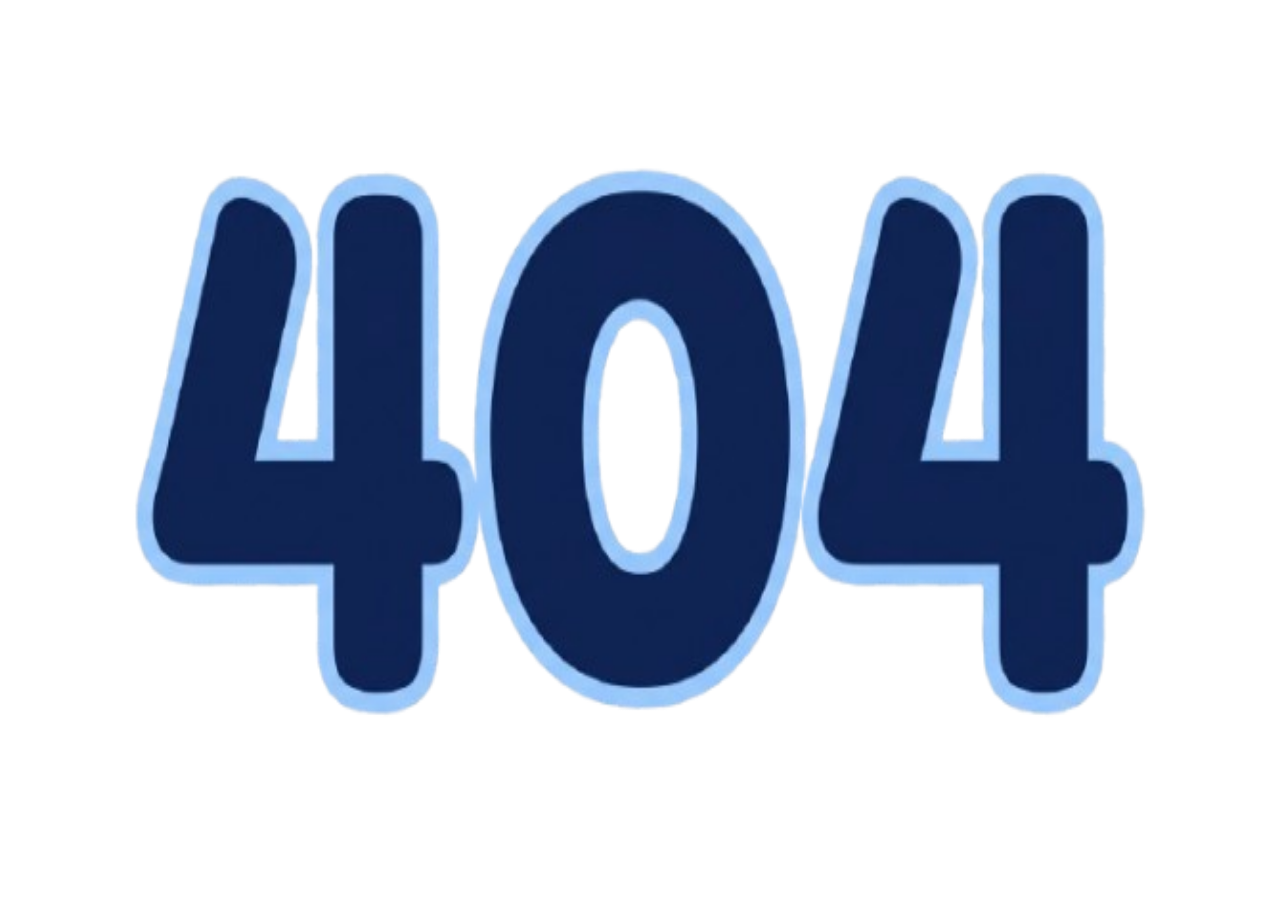
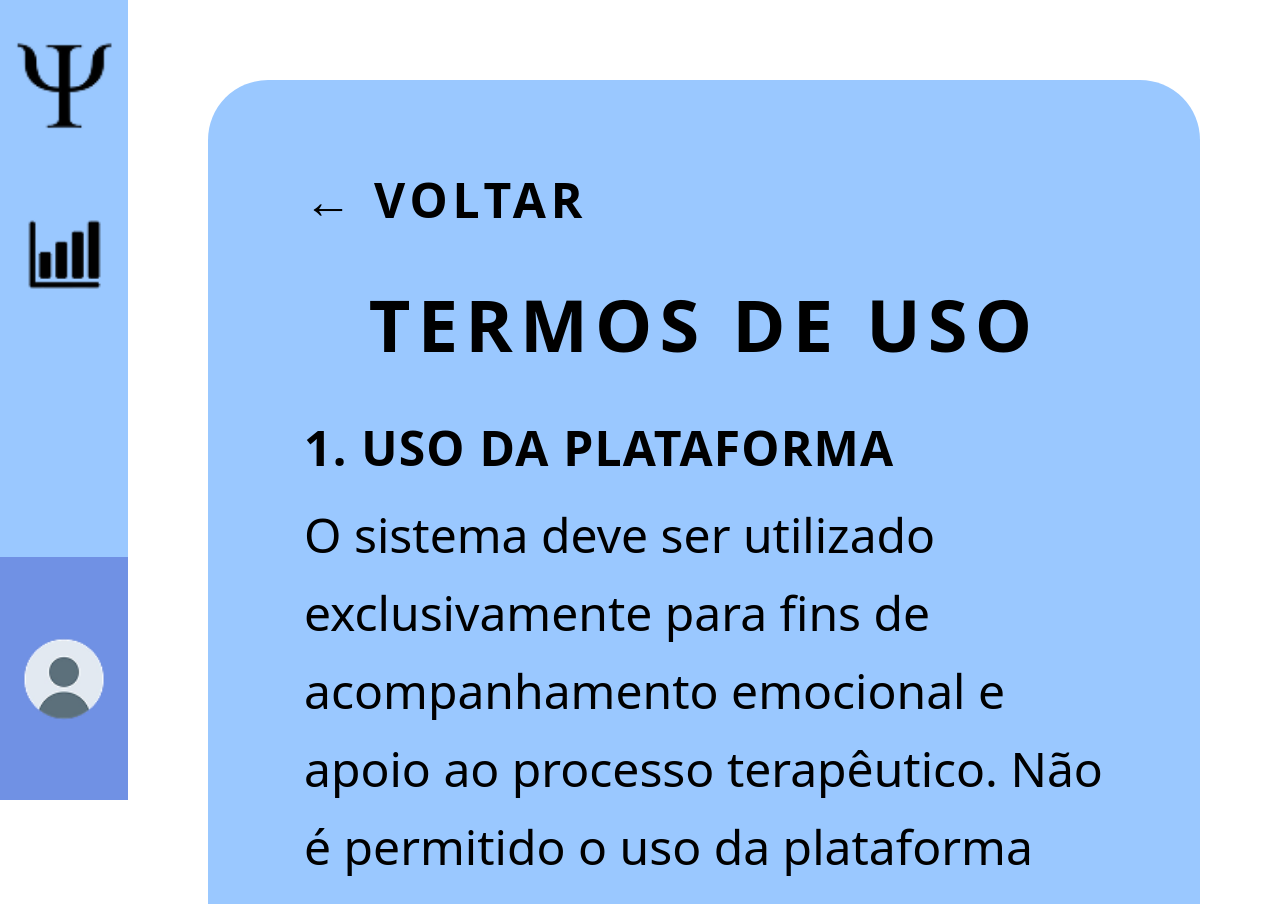
Before and after one commit to tfnt128/Psidly, a React (Vite) app: page /termos in a window 1280 px wide. Before the commit this address had no page. Shown: the top 904 px of the page. Built offline with nearby package versions, Linux system fonts and the light colour scheme; what tailwindcss-animated would draw is missing.

Commit message:
feat : fiz a aba de sobre e termos

```diff
--- a/src/App.jsx
+++ b/src/App.jsx
@@ -18,6 +18,8 @@ import Profilepagepat from './pages/ProfilePagePat/Profilepagepat';
 import NotFound from './pages/NotFound/NotFound';
 import ProtectRoutePsi from './components/General/ProtectRoutePsi';
 import ProtectRoutePat from './components/General/ProtectRoutePat';
+import Sobre from "./pages/Sobre/Sobre";
+import Termos from "./pages/Termos/Termos";
 
 
 function App() {
@@ -32,6 +34,8 @@ function App() {
           <Route path="/esqueceuasenhacodigo" element={<Esquecisenhacod/>}/>
           <Route path="/esqueceuasenhatempoesgotado" element={<Esqueciasenhatempoesg/>}/>
           <Route path="/esqueceuasenhaconfirmar" element={<Esquecisenhaconfirmar/>}/>
+          <Route path="/sobre" element={<Sobre />} />
+          <Route path="/termos" element={<Termos />} />
           <Route path="/homepage" element={
             <ProtectRoutePsi>
               <Homepage/>
--- a/src/pages/Profilepage/Profilepage.jsx
+++ b/src/pages/Profilepage/Profilepage.jsx
@@ -16,6 +16,7 @@ import Share from "../../components/Profilepage/Share";
 export default function Profilepage(){
 
     const navigator = useNavigate();
+
     function goToConfig(){
         navigator("/configuracoes");
     }
@@ -26,6 +27,14 @@ export default function Profilepage(){
 
     function goToEmail(){
         window.location.href = "mailto:suporte@psidly.com?subject=Contato Psidly"
+    }
+
+    function goToSobre(){
+        navigator("/sobre")
+    }
+
+    function goToTermos(){
+        navigator("/termos")
     }
 
     return(
@@ -43,10 +52,10 @@ export default function Profilepage(){
                 <div className="grid grid-cols-2 mb-[100px] lg:grid-cols-2 lg:w-[2100px] w-[85%] gap-4 content-start lg:mt-[230px] lg:gap-60">
                     <Boxoption tituloOpt={"Pac. Ocultos"} onClickWay={goToOcult} AnimationOption={Bigeye} />
                     <Boxoption tituloOpt={"Configurações"} AnimationOption={Enger}/>
-                    <Boxoption tituloOpt={"Sobre o App"} AnimationOption={Book} Style={"lg:mt-[-150px] mt-[3px]"}/>
+                    <Boxoption tituloOpt={"Sobre o App"} AnimationOption={Book} Style={"lg:mt-[-150px] mt-[3px]"} onClickWay={goToSobre}/>
                     <Boxoption tituloOpt={"Contato"} AnimationOption={Talk} Style={"lg:mt-[-150px]  mt-[3px]"} onClickWay={goToEmail}/>
                     <Boxoption tituloOpt={"Privacidade"} AnimationOption={Locker} Style={"lg:mt-[-150px] mt-[3px]"}/>
-                    <Boxoption tituloOpt={"Termos"} AnimationOption={Write} Style={"lg:mt-[-150px] mt-[3px]"}/>
+                    <Boxoption tituloOpt={"Termos"} AnimationOption={Write} Style={"lg:mt-[-150px] mt-[3px]"} onClickWay={goToTermos}/>
                     <Share Style={"lg:w-[2280px] lg:h-[800px] w-[340px] lg:rounded-[50px] rounded-[20px] bg-secundario lg:mt-[-120px] hover:transition hover:transform hover:scale-105 duration-300"}/>
                 </div>
 
--- /dev/null
+++ b/src/pages/Sobre/Sobre.jsx
@@ -0,0 +1,56 @@
+import { useNavigate } from "react-router-dom";
+import Homemenu from "../../components/Homepage/Homemenu";
+import Homemenuaside from "../../components/Homepage/Homemenuaside";
+
+export default function Sobre() {
+    const navigator = useNavigate();
+
+    return (
+        <div className="min-h-screen">
+            <div className="fixed lg:hidden bottom-0 left-0 w-full z-50">
+                <Homemenu BgSelectPerfil={"bg-quarternario"} />
+            </div>
+            <div className="hidden lg:flex lg:fixed bottom-0 left-0 h-full w-[10%] z-50">
+                <Homemenuaside BgSelectPerfil={"bg-quarternario"} />
+            </div>
+
+            <div className="flex flex-col items-center lg:ml-[10%] px-20 py-20 mb-[100px]">
+                <div className="w-full max-w-[3000px] bg-secundario rounded-[60px] p-24 flex flex-col gap-16">
+
+                    <button
+                        onClick={() => navigator("/profilepage")}
+                        className="self-start text-primario font-bold text-5xl uppercase tracking-widest hover:opacity-70 transition"
+                    >
+                        ← Voltar
+                    </button>
+
+                    <h1 className="text-primario text-center font-bold text-7xl uppercase tracking-widest">
+                        Sobre o App
+                    </h1>
+
+                    <p className="text-primario text-5xl leading-relaxed">
+                        O <strong>Psidly</strong> é uma aplicação web desenvolvida com o objetivo de auxiliar
+                        no acompanhamento emocional de pacientes em conjunto com profissionais da psicologia.
+                        A plataforma permite o registro diário de emoções por meio de autoavaliações,
+                        possibilitando a análise contínua do estado emocional ao longo do tempo.
+                    </p>
+
+                    <p className="text-primario text-5xl leading-relaxed">
+                        A aplicação foi projetada para facilitar a comunicação entre paciente e psicólogo,
+                        permitindo que o profissional acompanhe as avaliações realizadas, registre observações
+                        e identifique padrões comportamentais. Além disso, o sistema apresenta gráficos que
+                        auxiliam na visualização das informações e no apoio à tomada de decisões durante o
+                        processo terapêutico.
+                    </p>
+
+                    <p className="text-primario text-5xl leading-relaxed">
+                        O Psidly <strong>não substitui</strong> o acompanhamento psicológico profissional,
+                        mas atua como uma ferramenta de apoio, contribuindo para um acompanhamento mais
+                        estruturado e eficiente.
+                    </p>
+
+                </div>
+            </div>
+        </div>
+    );
+}
--- /dev/null
+++ b/src/pages/Termos/Termos.jsx
@@ -0,0 +1,69 @@
+import { useNavigate } from "react-router-dom";
+import Homemenu from "../../components/Homepage/Homemenu";
+import Homemenuaside from "../../components/Homepage/Homemenuaside";
+
+export default function Termos() {
+    const navigator = useNavigate();
+
+    const termos = [
+        {
+            titulo: "1. Uso da Plataforma",
+            texto: "O sistema deve ser utilizado exclusivamente para fins de acompanhamento emocional e apoio ao processo terapêutico. Não é permitido o uso da plataforma para fins ilegais ou que violem normas éticas."
+        },
+        {
+            titulo: "2. Responsabilidade do Usuário",
+            texto: "O usuário é responsável pelas informações inseridas no sistema, incluindo dados pessoais e registros emocionais. Recomenda-se que as informações sejam fornecidas de forma verdadeira e consciente."
+        },
+        {
+            titulo: "3. Privacidade e Segurança",
+            texto: "Os dados inseridos no sistema são armazenados de forma segura e utilizados apenas para fins relacionados ao funcionamento da aplicação. O acesso às informações é restrito ao próprio usuário e ao psicólogo vinculado."
+        },
+        {
+            titulo: "4. Limitações do Sistema",
+            texto: "O Psidly não substitui acompanhamento médico ou psicológico profissional. As informações apresentadas no sistema têm caráter informativo e de apoio."
+        },
+        {
+            titulo: "5. Alterações nos Termos",
+            texto: "Os termos de uso podem ser atualizados a qualquer momento, sendo responsabilidade do usuário acompanhar eventuais mudanças."
+        },
+    ];
+
+    return (
+        <div className="min-h-screen">
+            <div className="fixed lg:hidden bottom-0 left-0 w-full z-50">
+                <Homemenu BgSelectPerfil={"bg-quarternario"} />
+            </div>
+            <div className="hidden lg:flex lg:fixed bottom-0 left-0 h-full w-[10%] z-50">
+                <Homemenuaside BgSelectPerfil={"bg-quarternario"} />
+            </div>
+
+            <div className="flex flex-col items-center lg:ml-[10%] px-20 py-20 mb-[100px]">
+                <div className="w-full max-w-[3000px] bg-secundario rounded-[60px] p-24 flex flex-col gap-16">
+
+                    <button
+                        onClick={() => navigator("/profilepage")}
+                        className="self-start text-primario font-bold text-5xl uppercase tracking-widest hover:opacity-70 transition"
+                    >
+                        ← Voltar
+                    </button>
+
+                    <h1 className="text-primario text-center font-bold text-7xl uppercase tracking-widest">
+                        Termos de Uso
+                    </h1>
+
+                    {termos.map((item, index) => (
+                        <div key={index} className="flex flex-col gap-6">
+                            <h2 className="text-primario font-bold text-5xl uppercase tracking-wide">
+                                {item.titulo}
+                            </h2>
+                            <p className="text-primario text-5xl leading-relaxed">
+                                {item.texto}
+                            </p>
+                        </div>
+                    ))}
+
+                </div>
+            </div>
+        </div>
+    );
+}
```
